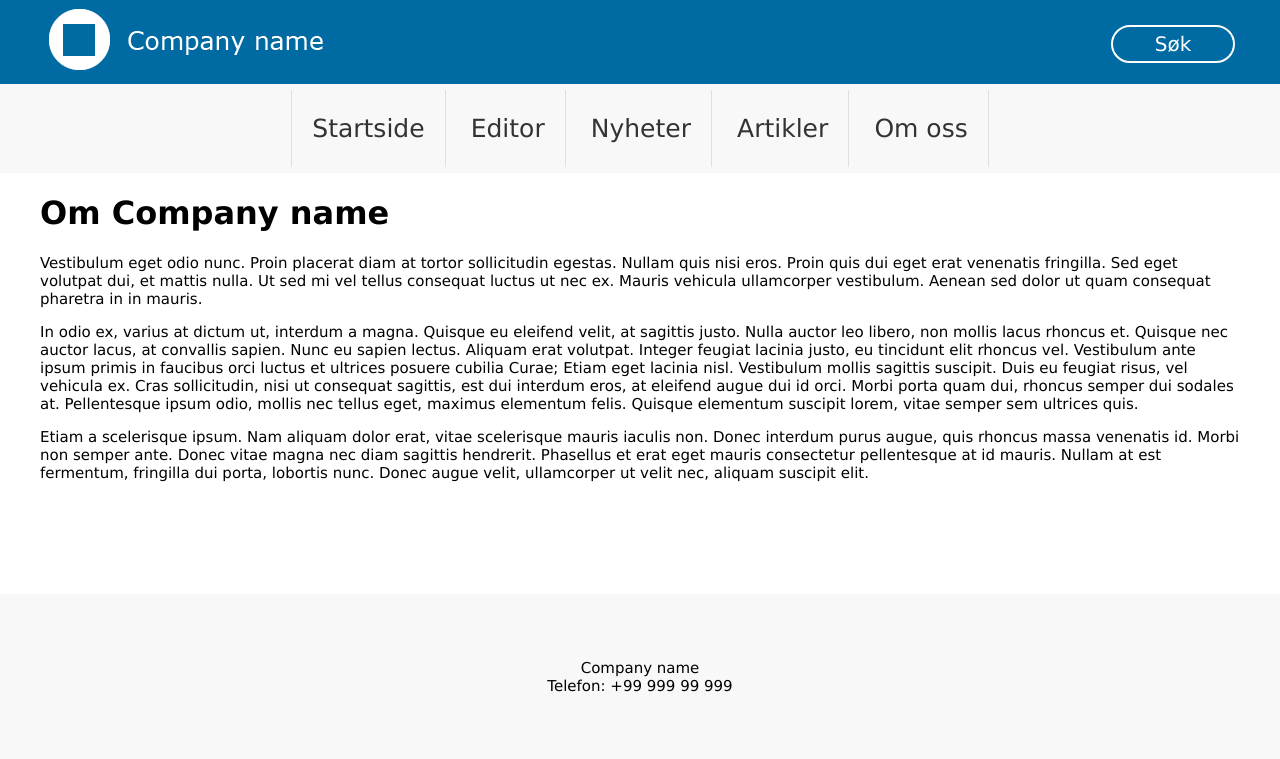
After one commit to microserv/frontend, a Django app: page /about/ in a window 1280 px wide. The commit adds this page. Shown: the top 759 px of the page. Run offline with Django 3.2, Linux system fonts and the light colour scheme.

Commit message:
Adds about company page

```diff
--- a/editor_backend/editor_backend/urls.py
+++ b/editor_backend/editor_backend/urls.py
@@ -24,15 +24,17 @@ from editor_backend.views import editor
 from editor_backend.views import upload_article
 from editor_backend.views import articles
 from editor_backend.views import search
+from editor_backend.views import about
 
 
 urlpatterns = [
-    url(r'^admin/', admin.site.urls),
-	url(r'^$', homepage),
-	url(r'^editor/upload_article', upload_article),
-	url(r'^editor/', editor),
-	url(r'^articles/', articles),
+    url(r'^admin/', admin.site.urls, name='admin_site'),
+	url(r'^$', homepage, name='homepage'),
+	url(r'^editor/upload_article', upload_article, name='upload_article'),
+	url(r'^editor/', editor, name='editor'),
+	url(r'^articles/', articles, name='articles'),
 	url(r'^search/', search, name='search'),
+	url(r'^about/', about, name='about'),
 ]
 
 if settings.DEBUG:
--- a/editor_backend/editor_backend/views.py
+++ b/editor_backend/editor_backend/views.py
@@ -45,3 +45,7 @@ def articles(request):
 
 def search(request):
     return render(request, "search.html", {});
+
+
+def about(request):
+    return render(request, "about.html", {});
--- /dev/null
+++ b/editor_backend/templates/about.html
@@ -0,0 +1,19 @@
+{% extends "base.html" %}
+
+{% block title %}
+<title>Om oss</title>
+{% endblock %}
+
+{% block content %}
+<h1>Om Company name</h1>
+<p>
+    Vestibulum eget odio nunc. Proin placerat diam at tortor sollicitudin egestas. Nullam quis nisi eros. Proin quis dui eget erat venenatis fringilla. Sed eget volutpat dui, et mattis nulla. Ut sed mi vel tellus consequat luctus ut nec ex. Mauris vehicula ullamcorper vestibulum. Aenean sed dolor ut quam consequat pharetra in in mauris.
+</p>
+<p>
+    In odio ex, varius at dictum ut, interdum a magna. Quisque eu eleifend velit, at sagittis justo. Nulla auctor leo libero, non mollis lacus rhoncus et. Quisque nec auctor lacus, at convallis sapien. Nunc eu sapien lectus. Aliquam erat volutpat. Integer feugiat lacinia justo, eu tincidunt elit rhoncus vel. Vestibulum ante ipsum primis in faucibus orci luctus et ultrices posuere cubilia Curae; Etiam eget lacinia nisl. Vestibulum mollis sagittis suscipit. Duis eu feugiat risus, vel vehicula ex. Cras sollicitudin, nisi ut consequat sagittis, est dui interdum eros, at eleifend augue dui id orci. Morbi porta quam dui, rhoncus semper dui sodales at. Pellentesque ipsum odio, mollis nec tellus eget, maximus elementum felis. Quisque elementum suscipit lorem, vitae semper sem ultrices quis.
+</p>
+<p>
+    Etiam a scelerisque ipsum. Nam aliquam dolor erat, vitae scelerisque mauris iaculis non. Donec interdum purus augue, quis rhoncus massa venenatis id. Morbi non semper ante. Donec vitae magna nec diam sagittis hendrerit. Phasellus et erat eget mauris consectetur pellentesque at id mauris. Nullam at est fermentum, fringilla dui porta, lobortis nunc. Donec augue velit, ullamcorper ut velit nec, aliquam suscipit elit.
+</p>
+
+{% endblock %}
--- a/editor_backend/templates/base.html
+++ b/editor_backend/templates/base.html
@@ -17,7 +17,7 @@
 <body>
 <header>
     <div class="contentWrapper">
-        <a href="/">
+        <a href="{% url 'homepage' %}">
             <img src="{% static "editor_backend/img/logo.png" %}">
         </a>
         <a id="searchBtn" href="{% url 'search' %}">Søk</a>
@@ -26,10 +26,11 @@
 
 <div id="menu">
     <!-- Todo: fix menu to render with flask -->
-    <a href="/">Startside</a>
-    <a href="/">Yolo</a>
+    <a href="{% url 'homepage' %}">Startside</a>
+    <a href="{% url 'editor' %}">Editor</a>
     <a href="/">Nyheter</a>
-    <a href="/">Om oss</a>
+    <a href="{% url 'articles' %}">Artikler</a>
+    <a href="{% url 'about' %}">Om oss</a>
 </div>
 
 <div id="mainContent" class="contentWrapper">
```
